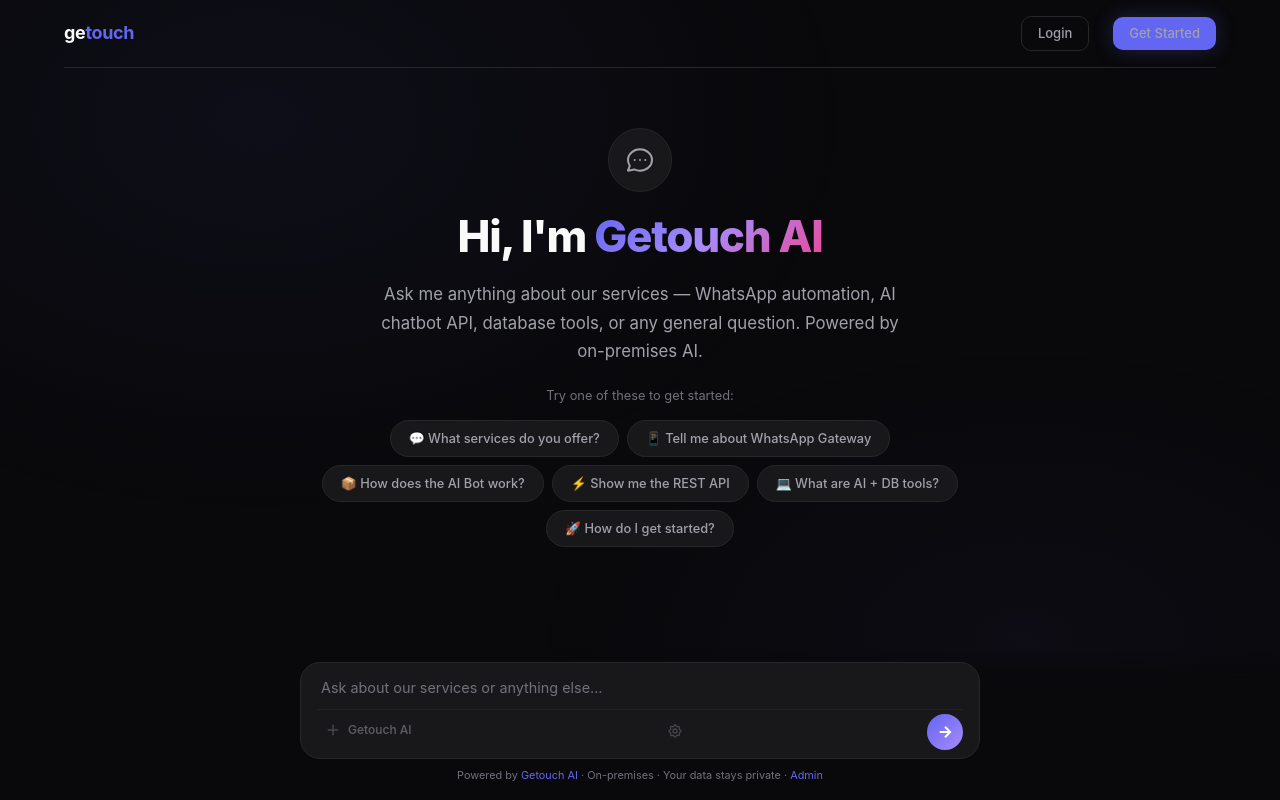
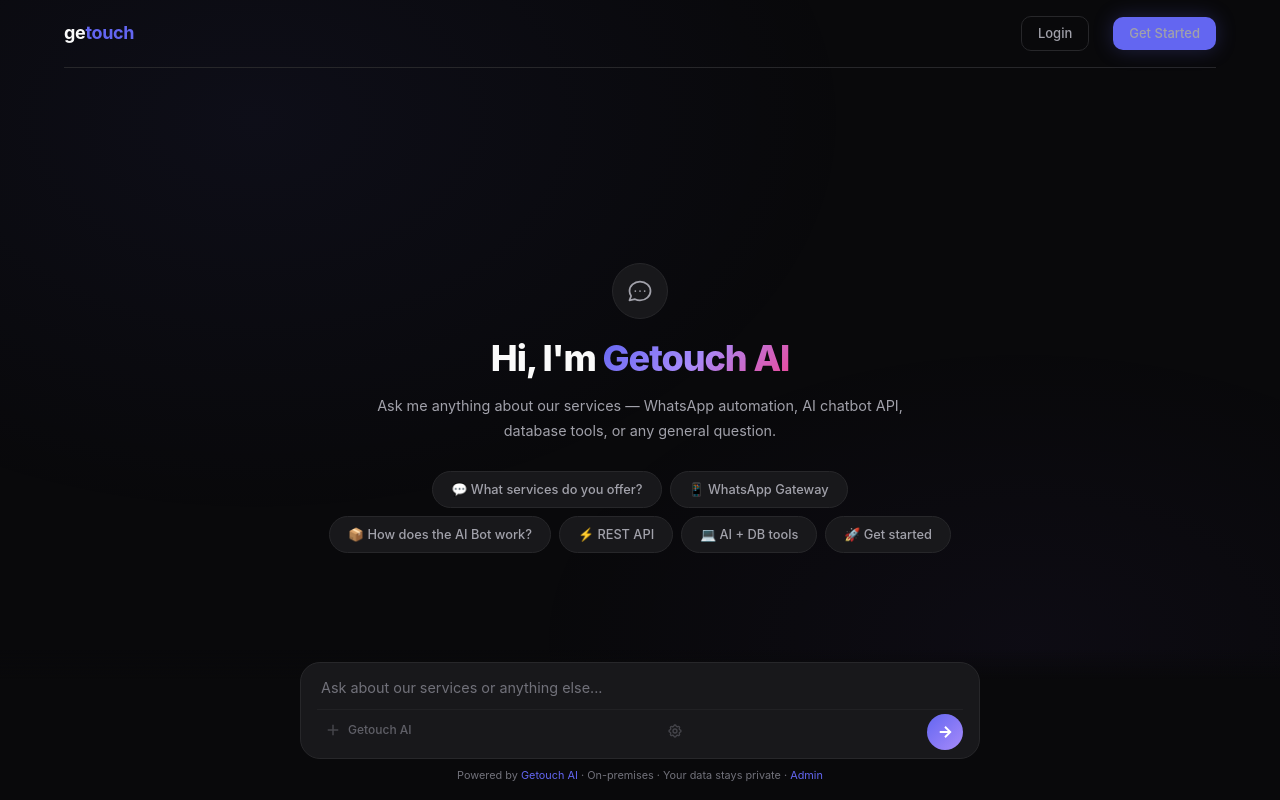
Before and after one commit to edierwan/getouch, a website: page app/views/landing.html in a window 1280 px wide. Drawn offline with Linux system fonts and the light colour scheme; no server answers.

Commit message:
fix(ui): chat-first layout, left-align AI replies, custom dark scrollbar
- Remove hero splash; open directly into chat screen
- Welcome section with suggestions hides on first message
- Chat messages stack top-to-bottom in proper chat layout
- Fix AI reply text center-alignment (was inherited from hero)
- Add custom dark-theme scrollbar (webkit + Firefox)
- Landing chat area fills available height

```diff
--- a/app/public/css/styles.css
+++ b/app/public/css/styles.css
@@ -66,6 +66,32 @@
   -webkit-font-smoothing: antialiased;
   -moz-osx-font-smoothing: grayscale;
   line-height: 1.6;
+}
+
+/* ── Global custom scrollbar (dark theme) ──────────────── */
+::-webkit-scrollbar {
+  width: 8px;
+  height: 8px;
+}
+::-webkit-scrollbar-track {
+  background: var(--bg);
+}
+::-webkit-scrollbar-thumb {
+  background: var(--border);
+  border-radius: 4px;
+  border: 2px solid var(--bg);
+}
+::-webkit-scrollbar-thumb:hover {
+  background: var(--border-hover);
+}
+::-webkit-scrollbar-corner {
+  background: var(--bg);
+}
+
+/* Firefox scrollbar */
+* {
+  scrollbar-width: thin;
+  scrollbar-color: var(--border) var(--bg);
 }
 
 a { color: inherit; text-decoration: none; }
@@ -969,21 +995,46 @@
 }
 
 /* ═══════════════════════════════════════════════════════════
-   Landing — Chat Interface (Hero-embedded)
+   Landing — Chat-First Interface
    ═══════════════════════════════════════════════════════════ */
 .hero--chat {
-  padding: 60px 0 20px;
-  display: flex; flex-direction: column; align-items: center;
-}
-
-.hero__chat-icon {
-  width: 64px; height: 64px;
+  padding: 0;
+  display: flex; flex-direction: column;
+  align-items: stretch;
+  text-align: left;
+  height: calc(100vh - 120px);
+  max-width: 760px;
+  margin: 0 auto;
+}
+
+/* ── Welcome state (before first message) ─────────────── */
+.landing-welcome {
+  flex: 1;
+  display: flex; flex-direction: column;
+  align-items: center; justify-content: center;
+  text-align: center;
+  gap: 12px;
+  padding: 40px 20px;
+}
+.landing-welcome .hero__chat-icon {
+  width: 56px; height: 56px;
   display: flex; align-items: center; justify-content: center;
   border-radius: 50%;
   background: var(--surface);
   border: 1px solid var(--border);
-  margin-bottom: 20px;
   color: var(--text-muted);
+  margin-bottom: 8px;
+}
+.landing-welcome .hero__title {
+  margin-bottom: 4px;
+}
+.landing-welcome .hero__subtitle {
+  margin-bottom: 16px;
+}
+
+.hero__chat-icon {
+  width: 56px; height: 56px;
+  display: none;
 }
 
 .landing-suggestions {
@@ -1016,13 +1067,28 @@
 
 /* ── Landing Chat Messages ─────────────────────────────── */
 .landing-chat {
+  flex: 1;
   width: 100%;
-  max-width: 700px;
-  margin: 0 auto;
-  max-height: 50vh;
   overflow-y: auto;
-  padding: 16px 0;
-}
+  padding: 20px 0 16px;
+  scroll-behavior: smooth;
+}
+
+/* Custom scrollbar for landing chat */
+.landing-chat::-webkit-scrollbar {
+  width: 6px;
+}
+.landing-chat::-webkit-scrollbar-track {
+  background: transparent;
+}
+.landing-chat::-webkit-scrollbar-thumb {
+  background: rgba(99,102,241,.25);
+  border-radius: 3px;
+}
+.landing-chat::-webkit-scrollbar-thumb:hover {
+  background: rgba(99,102,241,.45);
+}
+
 .landing-chat__messages {
   display: flex; flex-direction: column; gap: 12px;
 }
@@ -1030,6 +1096,7 @@
 .lc-msg {
   display: flex; gap: 10px; max-width: 90%;
   animation: msgIn .3s ease;
+  text-align: left;
 }
 .lc-msg--bot  { align-self: flex-start; }
 .lc-msg--user { align-self: flex-end; flex-direction: row-reverse; }
@@ -1051,6 +1118,7 @@
   font-size: .85rem;
   line-height: 1.6;
   color: var(--text-secondary);
+  text-align: left;
 }
 .lc-msg__bubble--user {
   background: var(--accent);
@@ -1078,7 +1146,7 @@
   50%      { opacity: 0; }
 }
 
-.lc-msg__content { word-wrap: break-word; }
+.lc-msg__content { word-wrap: break-word; text-align: left; }
 
 /* ── Landing Input Bar (fixed bottom) ──────────────────── */
 .landing-input-bar {
--- a/app/views/landing.html
+++ b/app/views/landing.html
@@ -20,35 +20,37 @@
       </ul>
     </nav>
 
-    <!-- ─── Hero / AI Chat ──────────────────────────────── -->
+    <!-- ─── Chat-First Interface ───────────────────────── -->
     <section class="hero hero--chat">
-      <div class="hero__chat-icon">
-        <svg width="32" height="32" fill="none" stroke="currentColor" stroke-width="1.5" viewBox="0 0 24 24">
+      <!-- Welcome state: shown before first message -->
+      <div class="landing-welcome" id="landing-welcome">
+        <div class="hero__chat-icon" style="display:flex;">
+          <svg width="28" height="28" fill="none" stroke="currentColor" stroke-width="1.5" viewBox="0 0 24 24">
             <path d="M8 12h.01M12 12h.01M16 12h.01M21 12c0 4.418-4.03 8-9 8a9.863 9.863 0 01-4.255-.949L3 20l1.395-3.72C3.512 15.042 3 13.574 3 12c0-4.418 4.03-8 9-8s9 3.582 9 8z" stroke-linecap="round" stroke-linejoin="round"/>
           </svg>
         </div>
-      <h1 class="hero__title" style="font-size: clamp(1.75rem, 4vw, 2.75rem);">
+        <h1 class="hero__title" style="font-size: clamp(1.5rem, 3.5vw, 2.25rem);">
           Hi, I'm <span class="gradient-text">Getouch AI</span>
         </h1>
-      <p class="hero__subtitle" style="margin-bottom: 20px;">
+        <p class="hero__subtitle" style="margin-bottom: 16px; font-size: .9rem;">
           Ask me anything about our services — WhatsApp automation, AI
-        chatbot API, database tools, or any general question. Powered by on-premises AI.
+          chatbot API, database tools, or any general question.
         </p>
 
         <!-- Suggestion Chips -->
         <div class="landing-suggestions" id="landing-suggestions">
-        <p class="landing-suggestions__label">Try one of these to get started:</p>
           <div class="landing-suggestions__chips">
             <button class="chip chip--landing" data-msg="What services do you offer?">💬 What services do you offer?</button>
-          <button class="chip chip--landing" data-msg="Tell me about WhatsApp Gateway">📱 Tell me about WhatsApp Gateway</button>
+            <button class="chip chip--landing" data-msg="Tell me about WhatsApp Gateway">📱 WhatsApp Gateway</button>
             <button class="chip chip--landing" data-msg="How does the AI Bot work?">📦 How does the AI Bot work?</button>
-          <button class="chip chip--landing" data-msg="Show me the REST API">⚡ Show me the REST API</button>
-          <button class="chip chip--landing" data-msg="What are AI + DB tools?">💻 What are AI + DB tools?</button>
-          <button class="chip chip--landing" data-msg="How do I get started?">🚀 How do I get started?</button>
+            <button class="chip chip--landing" data-msg="Show me the REST API">⚡ REST API</button>
+            <button class="chip chip--landing" data-msg="What are AI + DB tools?">💻 AI + DB tools</button>
+            <button class="chip chip--landing" data-msg="How do I get started?">🚀 Get started</button>
+          </div>
         </div>
       </div>
 
-      <!-- Chat Messages Area (appears after first message) -->
+      <!-- Chat Messages Area (shown from first message) -->
       <div class="landing-chat" id="landing-chat" style="display:none;">
         <div class="landing-chat__messages" id="landing-messages"></div>
       </div>
@@ -160,6 +162,7 @@
     var modeDropdown= document.getElementById('mode-dropdown');
     var modeLabel   = document.getElementById('mode-text');
     var suggestions = document.getElementById('landing-suggestions');
+    var welcome     = document.getElementById('landing-welcome');
     var chatArea    = document.getElementById('landing-chat');
     var messages    = document.getElementById('landing-messages');
     var imageResult = document.getElementById('landing-image-result');
@@ -463,8 +466,10 @@
       var text = input.value.trim();
       if (!text || isStreaming) return;
 
-      // Hide suggestions on first interaction
-      if (suggestions) suggestions.style.display = 'none';
+      // Hide welcome section on first interaction
+      if (welcome) {
+        welcome.style.display = 'none';
+      }
 
       if (currentMode === 'image') {
         sendImage(text);
```
Lines whose indentation alone changed are shown as unchanged.
